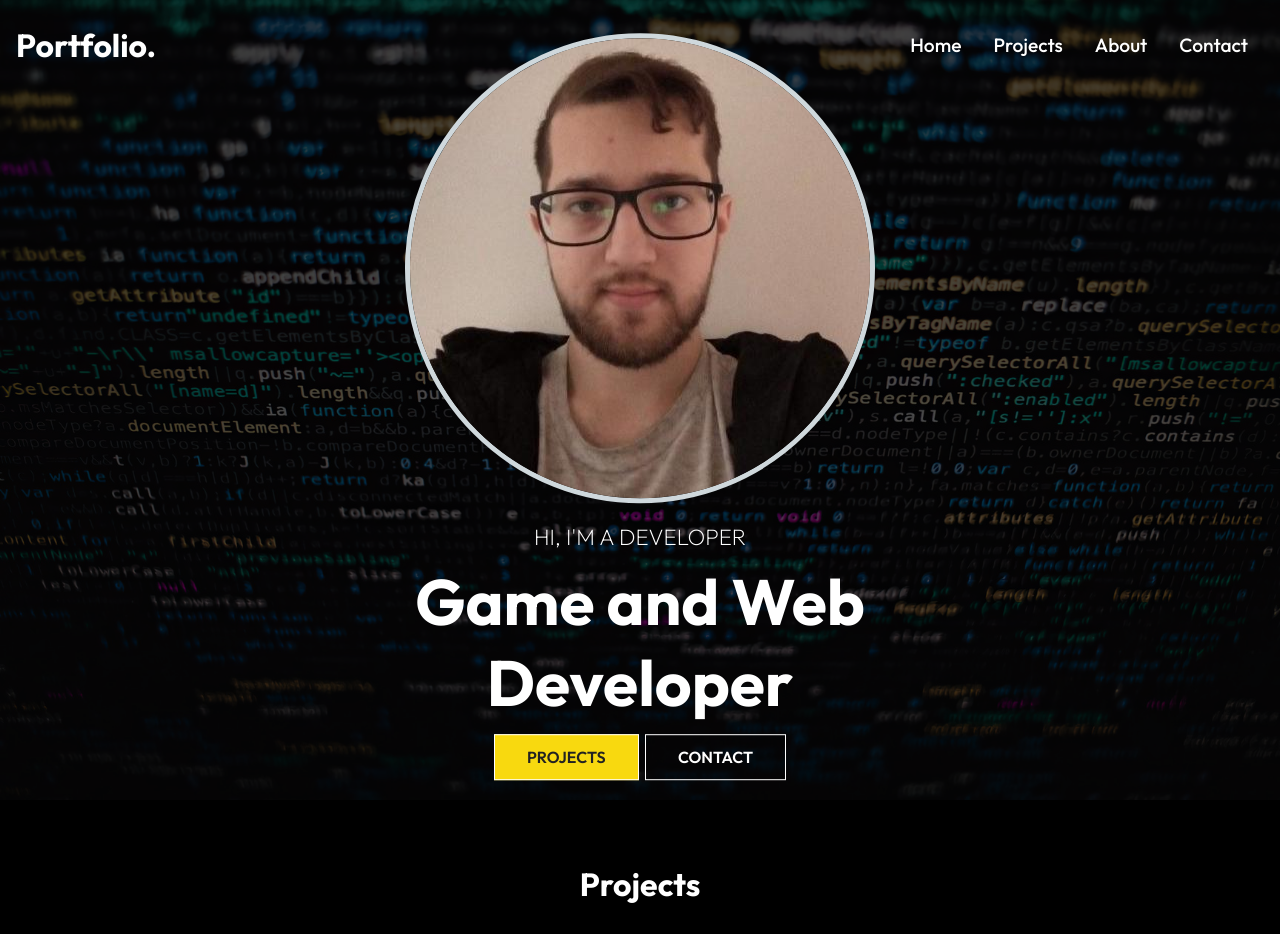
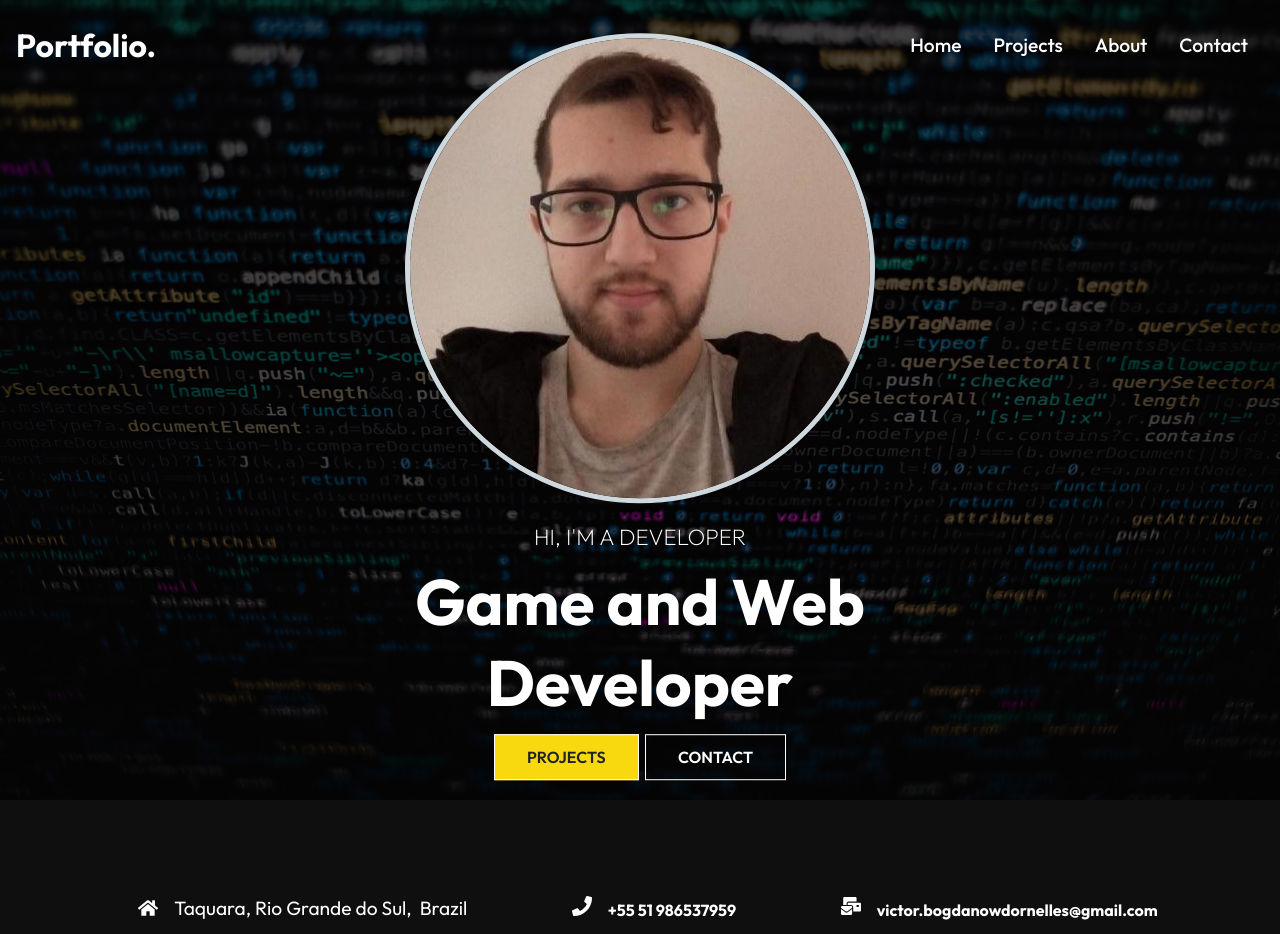
Before and after one commit to Victor-BwD/portfolio-react, a React (Create React App) app: page / in a window 1280 px wide. Shown: the top 934 px of the page. Built offline with nearby package versions, Linux system fonts and the light colour scheme; the HTML template or start-up script is replaced by a standard one.

Commit message:
Remove projects from the home page

```diff
--- a/src/routes/Home.jsx
+++ b/src/routes/Home.jsx
@@ -2,14 +2,12 @@ import React from 'react'
 import { Navbar } from '../components/Navbar/Navbar'
 import { HeroSection } from '../components/HeroSection/HeroSection'
 import { Footer } from '../components/Footer/Footer'
-import { Work } from '../components/Work/Work'
 
 const Home = () => {
   return (
     <div>
       <Navbar />
       <HeroSection />
-      <Work />
       <Footer />
     </div>
   )
```
